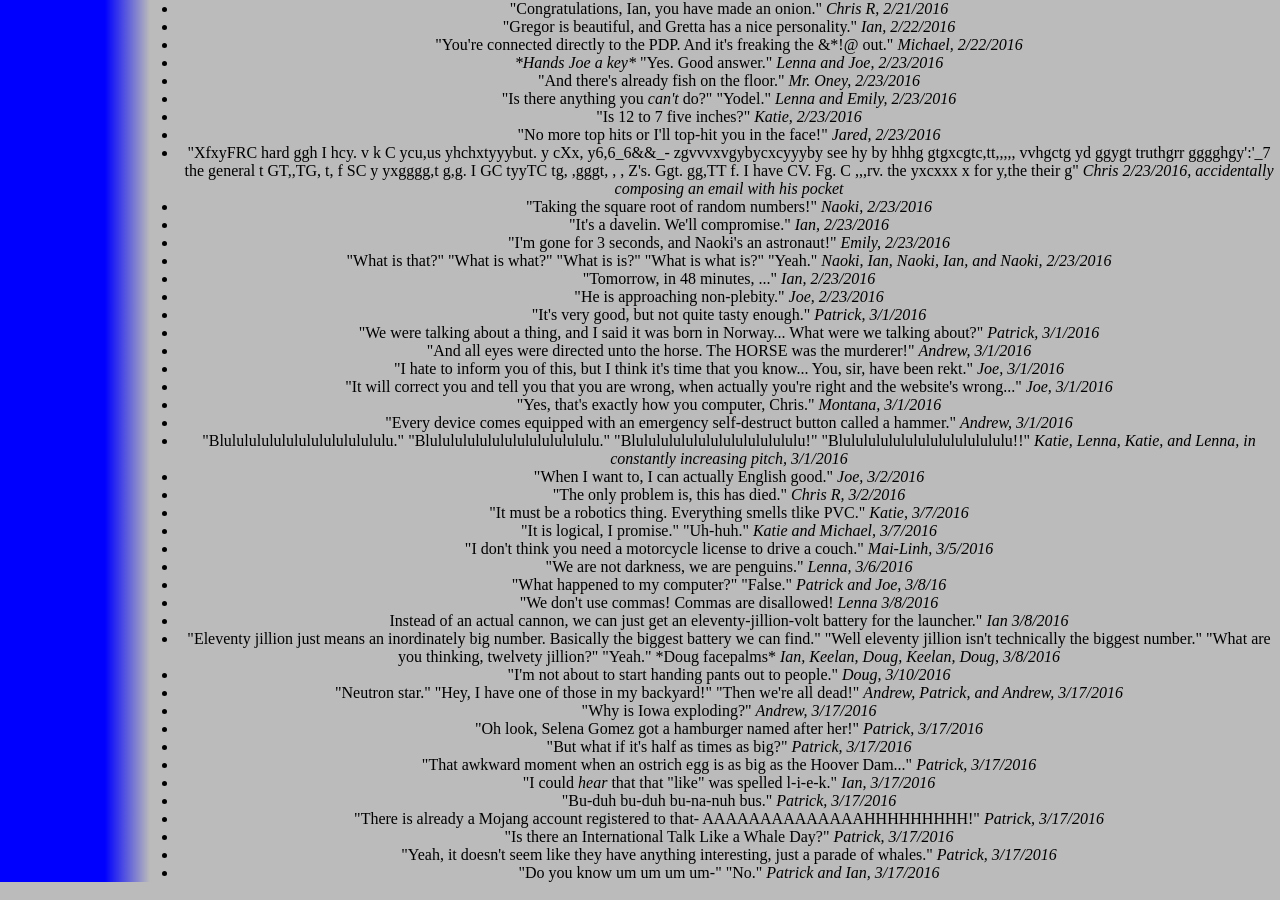
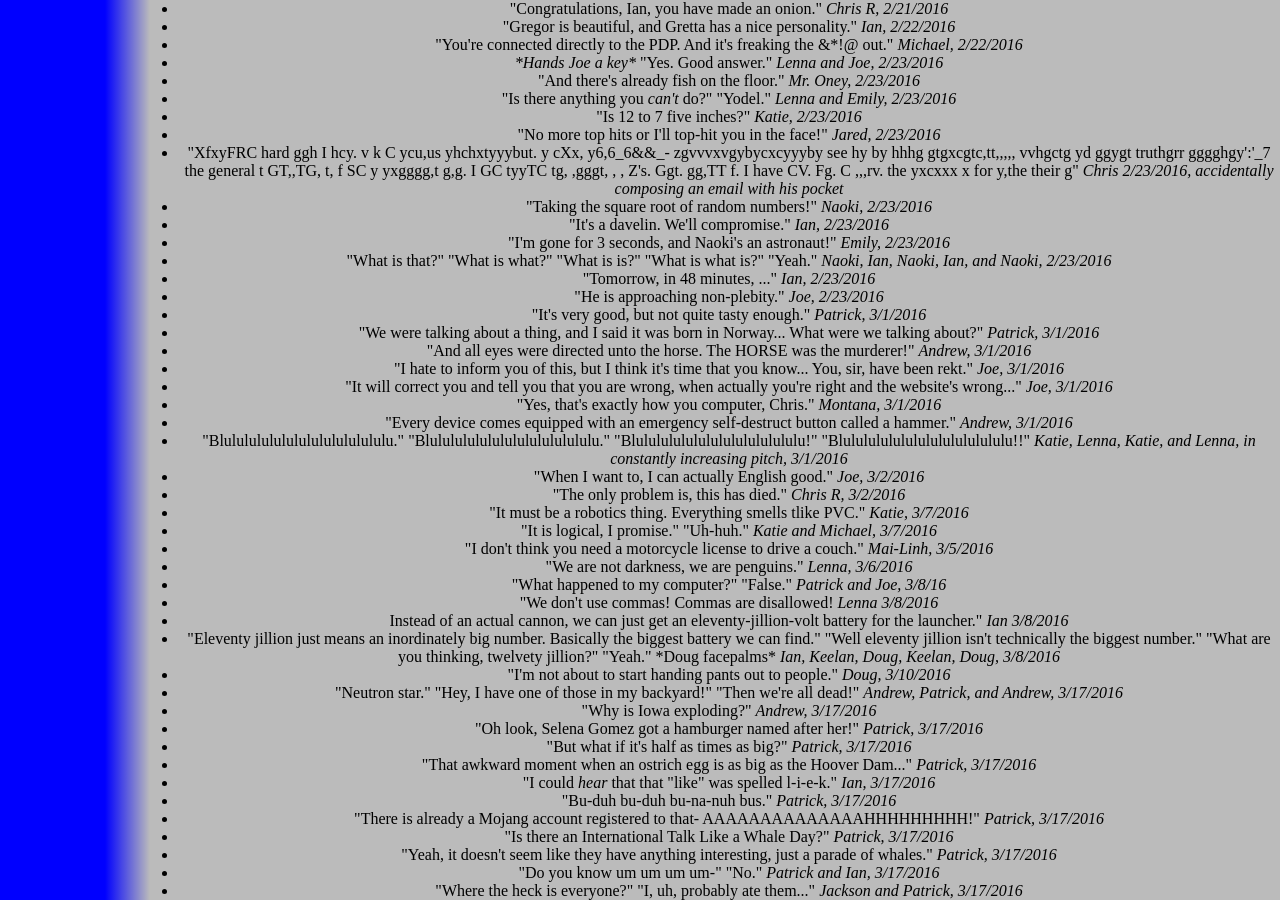
Before and after one commit to katiebugmoon/FRC4131.github.io, a Jekyll site: the page built from media/2016/quotes.html, in a window 1280 px wide and 900 px high, scrolled down 1474 px. Built offline with Jekyll 4.4.1, drawn with Linux system fonts in a browser that asks for light colours; nearby versions of some CDN libraries.

Commit message:
Update quotes.html

```diff
--- a/media/2016/quotes.html
+++ b/media/2016/quotes.html
@@ -124,4 +124,5 @@ title: Build Season 2016 Quotes
 	<li>"Is there an International Talk Like a Whale Day?" <i>Patrick, 3/17/2016</i></li>
 	<li>"Yeah, it doesn't seem like they have anything interesting, just a parade of whales." <i>Patrick, 3/17/2016</i></li>
 	<li>"Do you know um um um um-" "No." <i>Patrick and Ian, 3/17/2016</i></li>
+	<li>"Where the heck is everyone?" "I, uh, probably ate them..." <i>Jackson and Patrick, 3/17/2016</i></li>
 </ul><center>
```
